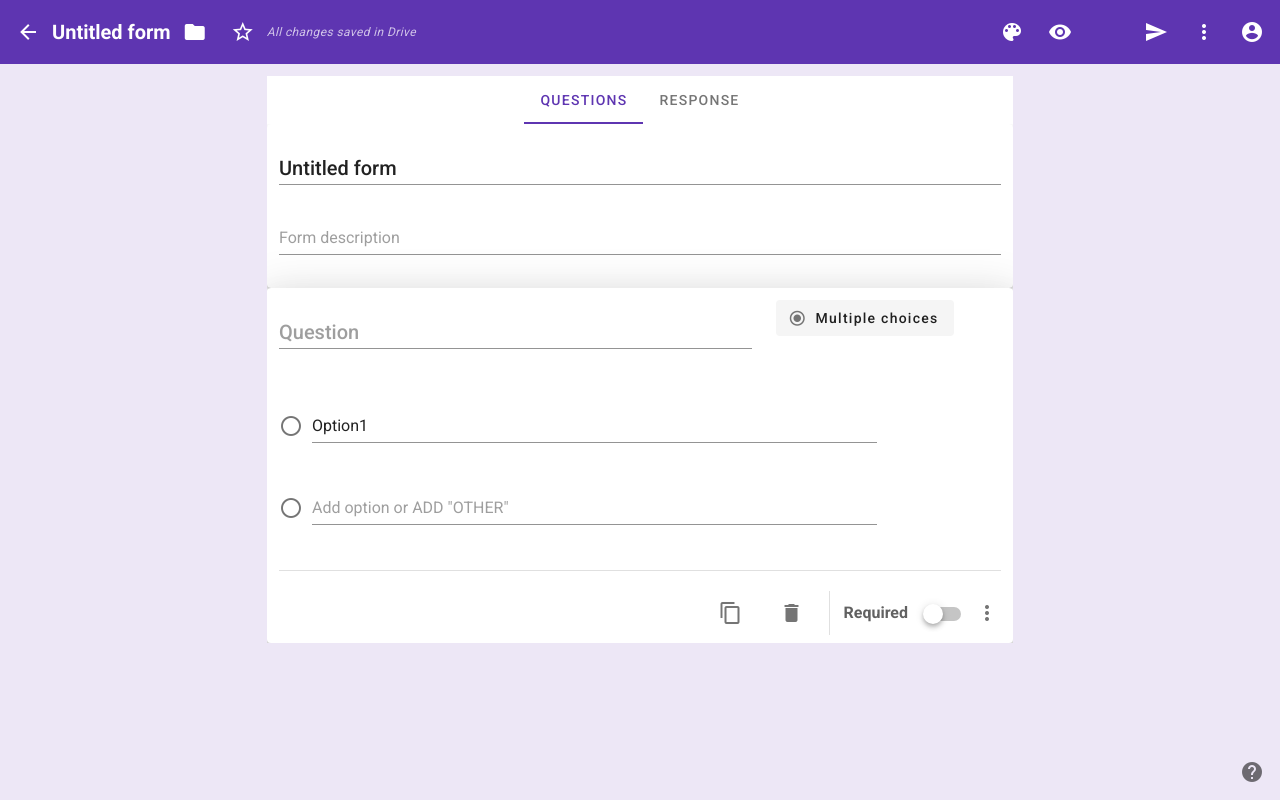
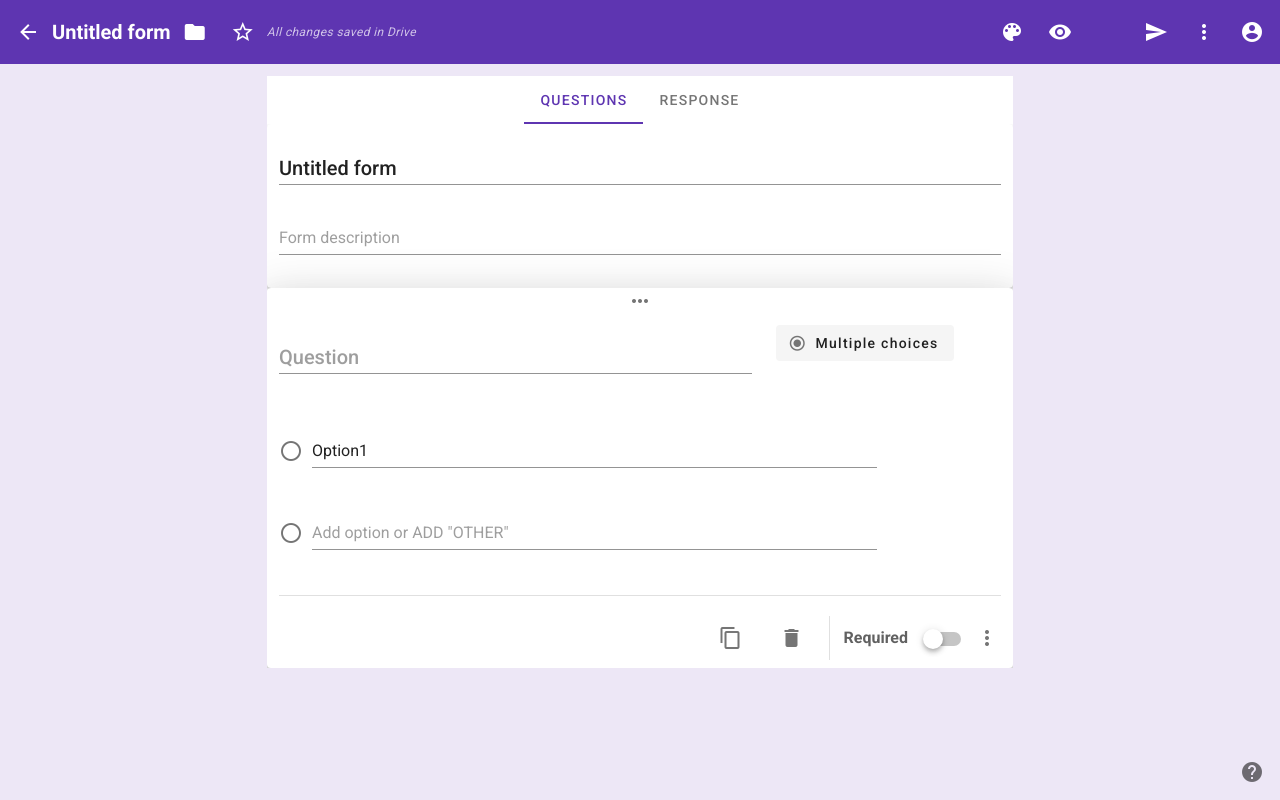
Before and after one commit to daoos/Vue-Forms, a Vue app in the folder frontend/: page / in a window 1280 px wide. Shown: the top 800 px of the page. Built offline with nearby package versions, Linux system fonts and the light colour scheme.

Commit message:
vue-draggable

```diff
--- a/frontend/package.json
+++ b/frontend/package.json
@@ -12,6 +12,7 @@
     "bootstrap-vue": "^2.0.0-rc.28",
     "core-js": "^2.6.5",
     "vue": "^2.6.10",
+    "vuedraggable": "^2.23.0",
     "vuetify": "^2.0.0"
   },
   "devDependencies": {
--- a/frontend/src/components/pages/PageForm.vue
+++ b/frontend/src/components/pages/PageForm.vue
@@ -112,11 +112,20 @@
 
         </v-card>
 
+        <draggable
+          v-model="question.questions"
+          handle=".handle"
+          @end="onEnd">
           <v-card
             v-for="(question, question_index) in question.questions"
             @click.native="focusForm(question_index)"
             :elevation="getFormElevation(question_index)">
             <!-- Replace the whole element if the format is File upload -->
+            <div class="handle-icon-container">
+              <v-icon
+                class="handle"
+                v-show="isFocused(question_index)">mdi-dots-horizontal</v-icon>
+            </div>
             <component
               :is="question_format_list[question.question_format]"
               v-if="question.question_format == 'File upload'" />
@@ -226,6 +235,7 @@
               </v-card-actions>
             </div>
           </v-card>
+        </draggable>
       </v-tab-item>
 
       <v-tab-item>
@@ -237,6 +247,8 @@
 </template>
 
 <script>
+  import draggable from 'vuedraggable'
+
   import FormChoices from '@/components/widgets/forms/FormChoices'
   import FormText from '@/components/widgets/forms/FormText'
   import FormFile from '@/components/widgets/forms/FormFile'
@@ -247,6 +259,7 @@
   export default {
     props: ["theme_color"],
     components: {
+      draggable,
       FormText,
       FormChoices,
       FormFile,
@@ -394,7 +407,10 @@
         } else {
           return false
         }
-      }
+      },
+      onEnd(event) {
+        this.focused_form = event.newIndex
+      },
     }
   }
 </script>
@@ -406,6 +422,10 @@
 
   .whole-container {
     margin-bottom: 50px;
+  }
+
+  .handle-icon-container {
+    text-align: center;
   }
 
   /* 50px right to the parent element (v-card) */
```
Also changed, not shown: 1 other file (tests, documents, lock files or other folders). Lines whose indentation alone changed are shown as unchanged.
